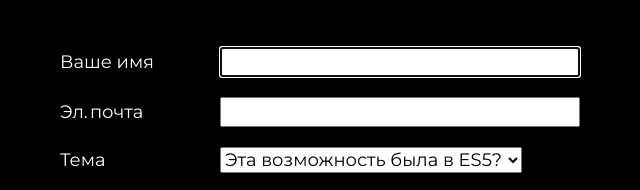
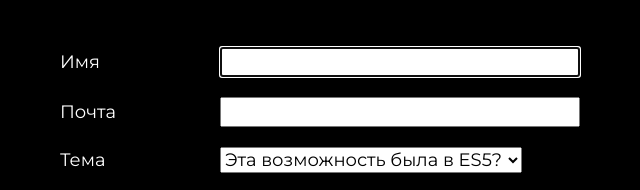
Before and after one commit to tenebricosa/holyjs-kontur-game, a plain HTML site: page index.html in a window 1280 px wide. Shown: the part 296-486 px from the top of the page, 320-960 px from the left. Drawn offline with Linux system fonts and the light colour scheme; a web font is replaced by a local one.

Commit message:
Переименовывает лейблы формы регистрации

```diff
--- a/index.html
+++ b/index.html
@@ -23,7 +23,7 @@
             <form class="start-menu">
                 <div class="field">
                     <div class="label">
-                        <label for="name">Ваше имя</label>
+                        <label for="name">Имя</label>
                     </div>
                     <div class="control">
                         <input autofocus type="text" id="name" name="name">
@@ -31,7 +31,7 @@
                 </div>
                 <div class="field">
                     <div class="label">
-                        <label for="email">Эл.&thinsp;почта</label>
+                        <label for="email">Почта</label>
                     </div>
                     <div class="control">
                         <input type="email" id="email" name="email">
```
